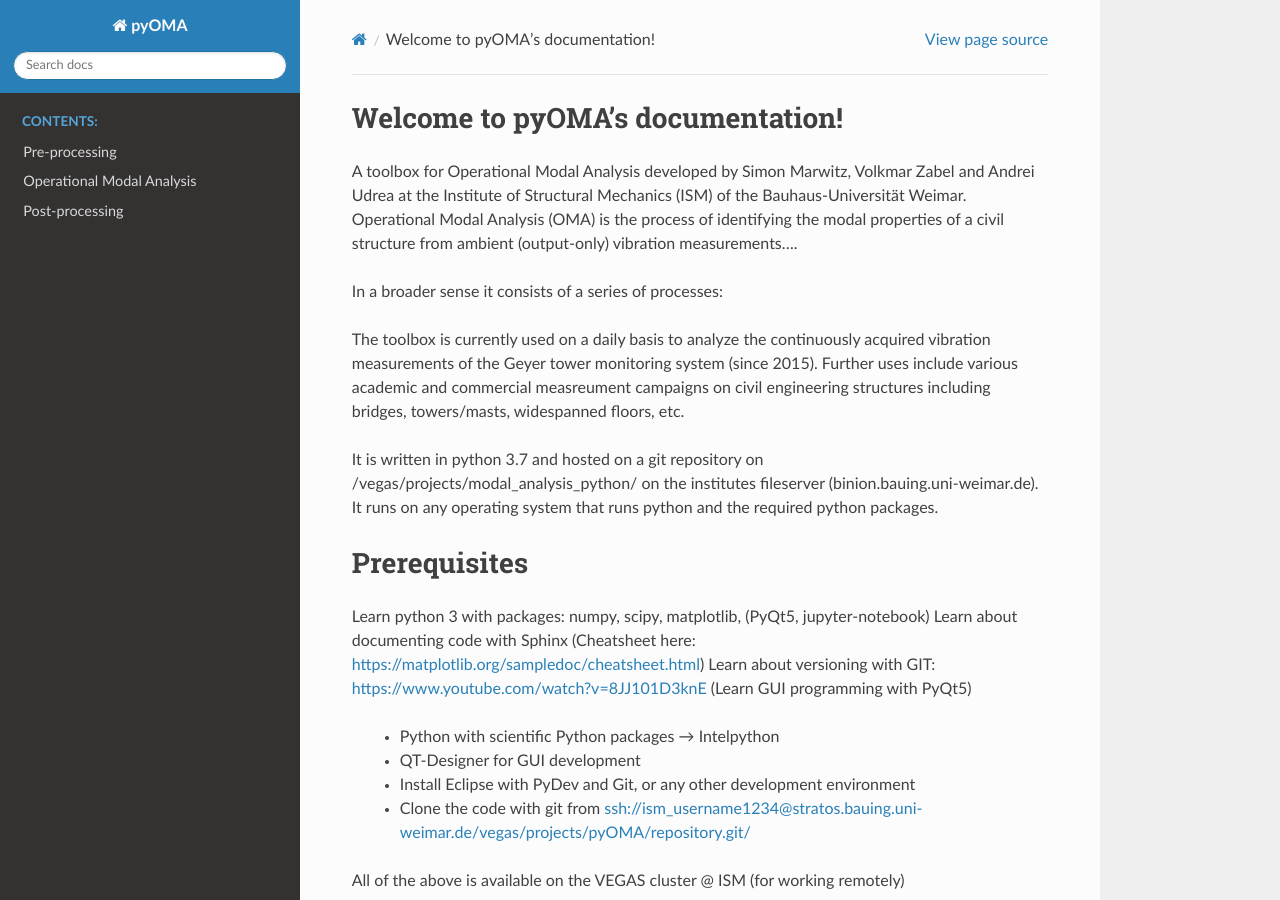
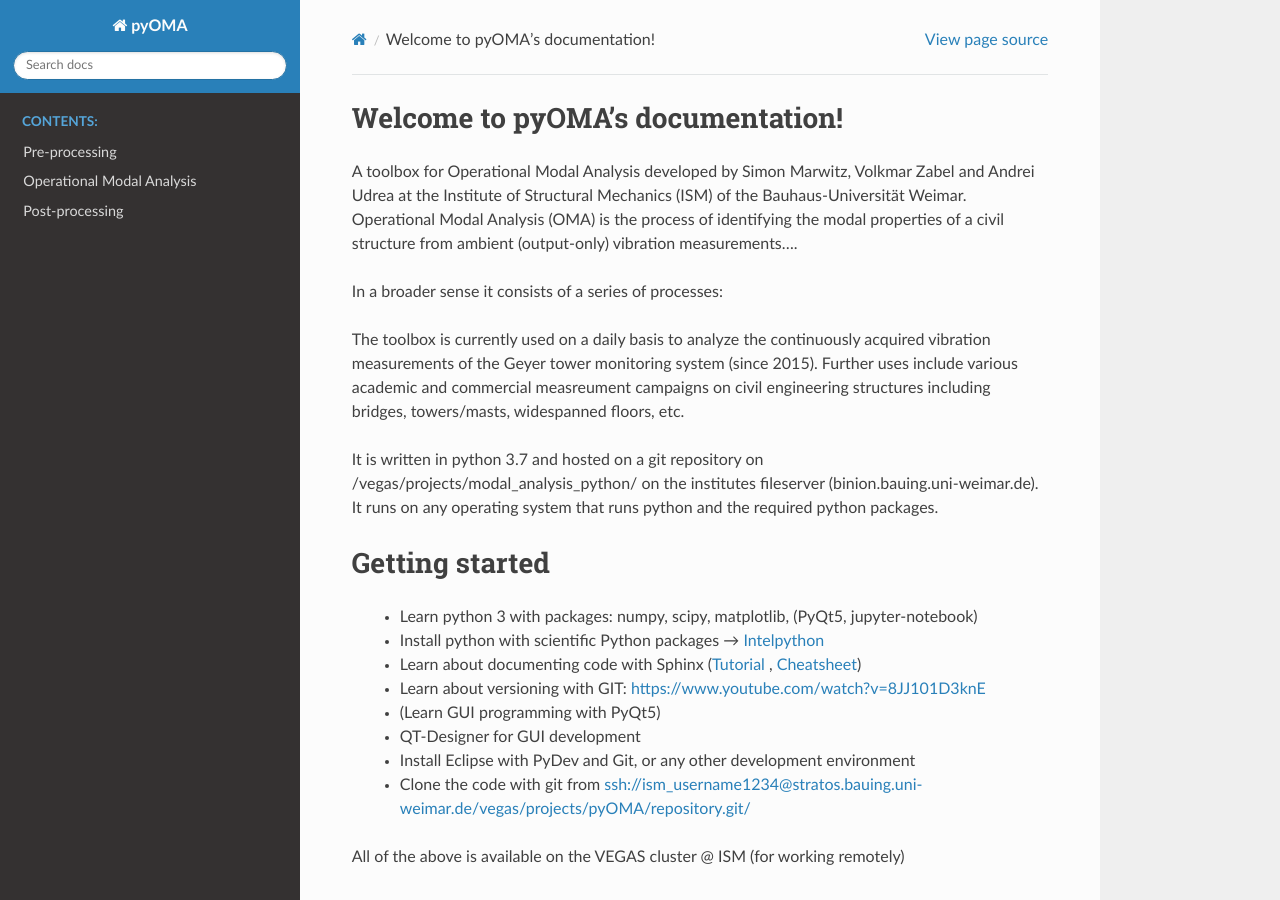
Before and after one commit to simonmarwitz/pyOMA, a Sphinx documentation site: the page built from doc/index.rst, in a window 1280 px wide and 900 px high. Built offline with Sphinx 7.4.7 and the Read the Docs theme 2.0.0, drawn with Linux system fonts in a browser that asks for light colours.

Commit message:
Docs improvements

```diff
--- a/doc/classes/PreprocessingTools.rst
+++ b/doc/classes/PreprocessingTools.rst
@@ -5,3 +5,8 @@ PreprocessingTools module
    :members:
    :undoc-members:
    :show-inheritance:
+
+.. currentmodule::
+
+   .. autoclass:: PreprocessData
+      :members
--- a/doc/conf.py
+++ b/doc/conf.py
@@ -27,7 +27,7 @@ author = 'Simon Marwitz, Volkmar Zabel, Andrei Udrea'
 # Add any Sphinx extension module names here, as strings. They can be
 # extensions coming with Sphinx (named 'sphinx.ext.*') or your custom
 # ones.
-extensions = ['sphinx.ext.autodoc', 'sphinx.ext.napoleon', 'sphinx.ext.viewcode', 'sphinx.ext.mathjax']
+extensions = ['sphinx.ext.autodoc', 'sphinx.ext.napoleon', 'sphinx.ext.viewcode', 'sphinx.ext.mathjax','sphinx.ext.todo']
 
 # Add any paths that contain templates here, relative to this directory.
 templates_path = ['_templates']
@@ -49,3 +49,6 @@ html_theme = 'sphinx_rtd_theme'
 # relative to this directory. They are copied after the builtin static files,
 # so a file named "default.css" will overwrite the builtin "default.css".
 html_static_path = []
+
+# Build the documentation including the Todos
+todo_include_todos=True
--- a/doc/index.rst
+++ b/doc/index.rst
@@ -14,16 +14,14 @@ The toolbox is currently used on a daily basis to analyze the continuously acqui
 
 It is written in python 3.7 and hosted on a git repository on /vegas/projects/modal_analysis_python/ on the institutes fileserver (binion.bauing.uni-weimar.de). It runs on any operating system that runs python and the required python packages.
 
-Prerequisites
-=============
+Getting started
+===============
 
-Learn python 3 with packages: numpy, scipy, matplotlib, (PyQt5, jupyter-notebook)
-Learn about documenting code with Sphinx (Cheatsheet here: https://matplotlib.org/sampledoc/cheatsheet.html)
-Learn about versioning with GIT: https://www.youtube.com/watch?v=8JJ101D3knE
-(Learn GUI programming with PyQt5)
-
-
- * Python with scientific Python packages → Intelpython
+ * Learn python 3 with packages: numpy, scipy, matplotlib, (PyQt5, jupyter-notebook)
+ * Install python with scientific Python packages → `Intelpython <https://software.intel.com/content/www/us/en/develop/articles/oneapi-standalone-components.html#python>`_
+ * Learn about documenting code with Sphinx (`Tutorial <https://thomas-cokelaer.info/tutorials/sphinx/rest_syntax.html#inserting-code-and-literal-blocks>`_ , `Cheatsheet <https://matplotlib.org/sampledoc/cheatsheet.html>`_)
+ * Learn about versioning with GIT: `<https://www.youtube.com/watch?v=8JJ101D3knE>`_
+ * (Learn GUI programming with PyQt5)
  * QT-Designer for GUI development
  * Install Eclipse with PyDev and Git, or any other development environment
  * Clone the code with git from ssh://ism_username1234@stratos.bauing.uni-weimar.de/vegas/projects/pyOMA/repository.git/
```
Also changed, not shown: other parts of doc/index.rst (+1 -1 lines), 3 other files.
